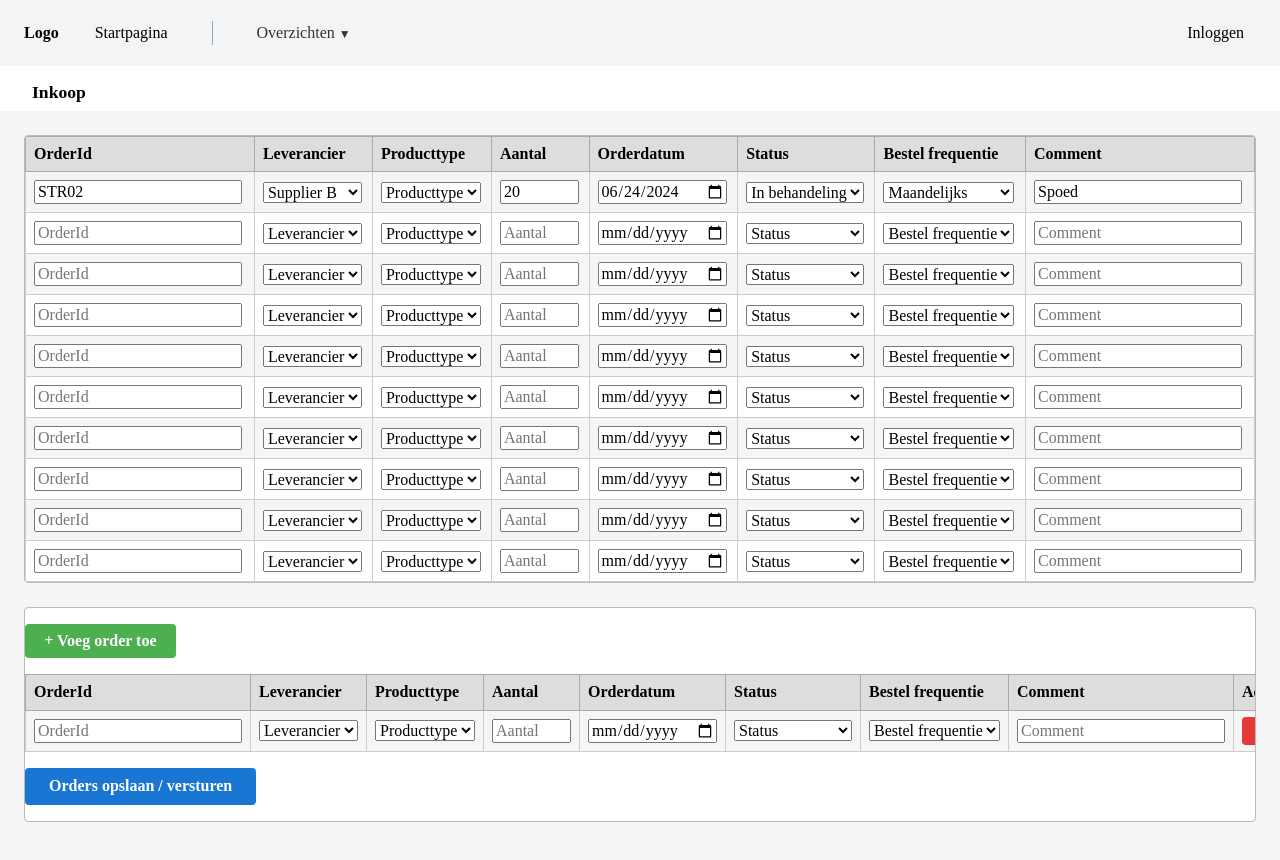
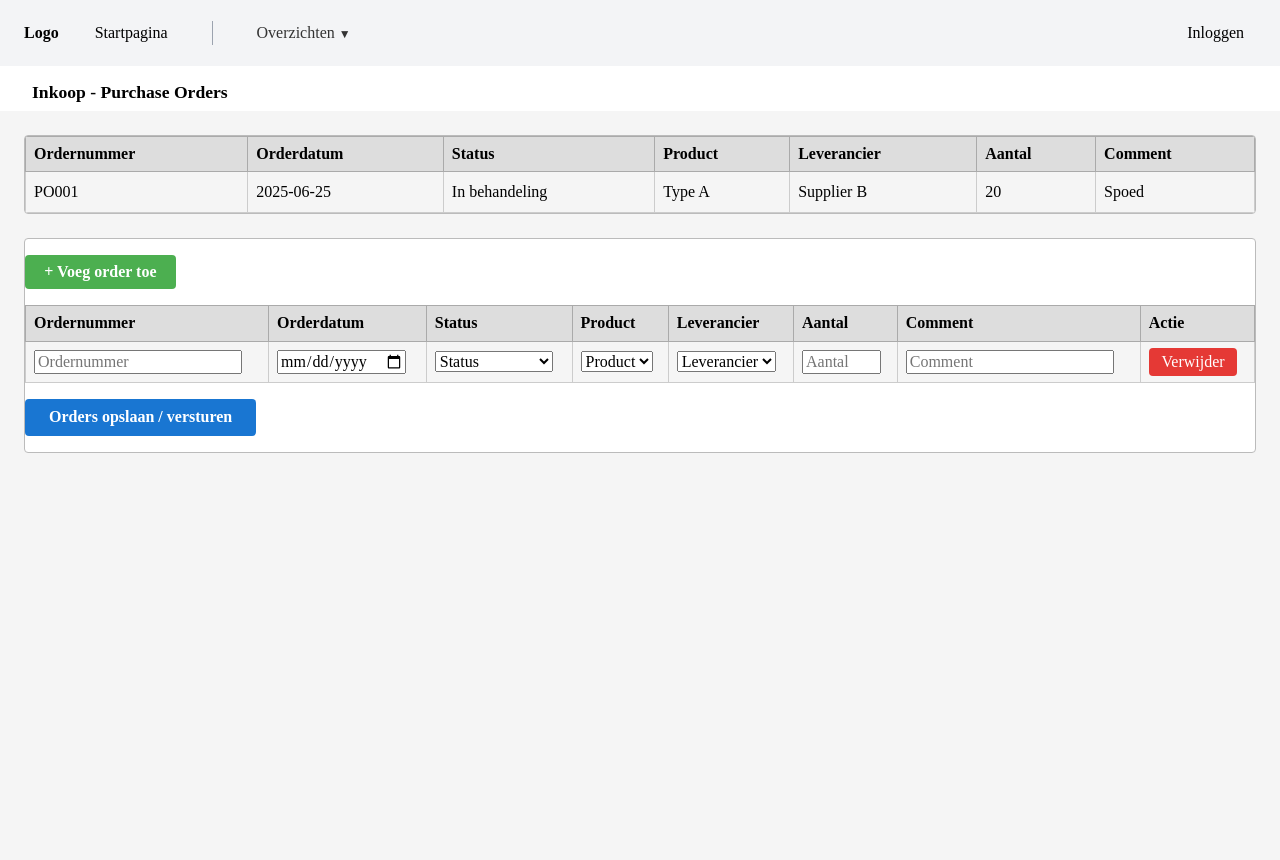
Before and after one commit to ZuydUniversity/2425-B2C6-B2B-2-Frontend, a Next.js app: page /purchasing in a window 1280 px wide. Shown: the top 860 px of the page. Built offline with nearby package versions, Linux system fonts and the light colour scheme.

Commit message:
Model and display PurchaseOrder objects, not just "orders".

```diff
--- a/src/pages/purchasing.tsx
+++ b/src/pages/purchasing.tsx
@@ -1,157 +1,102 @@
 import React, { useState } from "react";
 import styles from "./purchasing.module.scss";
 
-const leveranciers = ["Supplier A", "Supplier B", "Supplier C"];
-const producttypes = ["Type A", "Type B", "Type C"];
+// Example supplier and product lists with IDs
+const suppliers = [
+  { id: 1, name: "Supplier A" },
+  { id: 2, name: "Supplier B" },
+  { id: 3, name: "Supplier C" },
+];
+const products = [
+  { id: 1, name: "Type A" },
+  { id: 2, name: "Type B" },
+  { id: 3, name: "Type C" },
+];
 const statuses = ["In behandeling", "Goedgekeurd", "Geweigerd"];
-const frequenties = ["Wekelijks", "Maandelijks", "Jaarlijks"];
 
-const DottedGraph: React.FC = () => (
-  <svg
-    className={styles.dottedGraphSvg}
-    width="320"
-    height="180"
-    viewBox="0 0 320 180"
-  >
-    {/* Axes */}
-    <line x1="40" y1="10" x2="40" y2="160" stroke="#888" strokeWidth="2" />
-    <line x1="40" y1="160" x2="300" y2="160" stroke="#888" strokeWidth="2" />
-    {/* Y axis label */}
-    <text
-      x="10"
-      y="90"
-      textAnchor="middle"
-      fontSize="12"
-      fill="#222"
-      transform="rotate(-90 15,90)"
-    >
-      Aantal bestellingen
-    </text>
-    {/* X axis label */}
-    <text x="170" y="175" textAnchor="middle" fontSize="12" fill="#222">
-      Tijd
-    </text>
-    {/* Dots (placeholder data) */}
-    <circle cx="60" cy="120" r="4" fill="#1976d2" />
-    <circle cx="90" cy="100" r="4" fill="#1976d2" />
-    <circle cx="120" cy="110" r="4" fill="#1976d2" />
-    <circle cx="150" cy="80" r="4" fill="#1976d2" />
-    <circle cx="180" cy="70" r="4" fill="#1976d2" />
-    <circle cx="210" cy="60" r="4" fill="#1976d2" />
-    <circle cx="240" cy="50" r="4" fill="#1976d2" />
-    <circle cx="270" cy="40" r="4" fill="#1976d2" />
-    {/* Trendline (placeholder) */}
-    <line
-      x1="60"
-      y1="120"
-      x2="270"
-      y2="40"
-      stroke="#e53935"
-      strokeWidth="2"
-      strokeDasharray="4"
-    />
-  </svg>
-);
+type PurchaseOrder = {
+  orderNumber: string;
+  orderDate: string;
+  status: string;
+  productId: number | "";
+  supplierId: number | "";
+  quantity: number | "";
+  comment: string;
+};
+
+const emptyPurchaseOrder: PurchaseOrder = {
+  orderNumber: "",
+  orderDate: "",
+  status: "",
+  productId: "",
+  supplierId: "",
+  quantity: "",
+  comment: "",
+};
 
 const tableHeaders = [
-  "OrderId",
-  "Leverancier",
-  "Producttype",
-  "Aantal",
+  "Ordernummer",
   "Orderdatum",
   "Status",
-  "Bestel frequentie",
+  "Product",
+  "Leverancier",
+  "Aantal",
   "Comment",
 ];
 
-const emptyOrder = {
-  orderId: "",
-  leverancier: "",
-  producttype: "",
-  aantal: "",
-  orderdatum: "",
-  status: "",
-  frequentie: "",
-  comment: "",
-};
-
 const PurchasingPage = () => {
-  const [rows, setRows] = useState([
+  // Example initial data
+  const [orders, setOrders] = useState<PurchaseOrder[]>([
     {
-      orderId: "STR02",
-      leverancier: "Supplier B",
-      producttype: "Type Y",
-      aantal: "20",
-      orderdatum: "2024-06-24",
+      orderNumber: "PO001",
+      orderDate: "2025-06-25",
       status: "In behandeling",
-      frequentie: "Maandelijks",
+      productId: 1,
+      supplierId: 2,
+      quantity: 20,
       comment: "Spoed",
     },
-    ...Array(9).fill(emptyOrder),
   ]);
-
-  const [frequentieModalIdx, setFrequentieModalIdx] = useState<number | null>(
-    null,
-  );
-  const [aantalErrors, setAantalErrors] = useState<{ [key: number]: string }>(
-    {},
-  );
-  const [newOrders, setNewOrders] = useState([{ ...emptyOrder }]);
-  const [newOrderErrors, setNewOrderErrors] = useState<{
-    [key: number]: string;
-  }>({});
+  const [newOrders, setNewOrders] = useState<PurchaseOrder[]>([
+    { ...emptyPurchaseOrder },
+  ]);
+  const [errors, setErrors] = useState<{ [key: number]: string }>({});
   const [submitMessage, setSubmitMessage] = useState<string | null>(null);
 
-  const handleChange = (idx: number, field: string, value: string) => {
-    if (field === "aantal") {
+  // Handle changes for new order rows
+  const handleNewOrderChange = (
+    idx: number,
+    field: keyof PurchaseOrder,
+    value: any,
+  ) => {
+    setNewOrders((prev) =>
+      prev.map((row, i) => (i === idx ? { ...row, [field]: value } : row)),
+    );
+    // Simple validation for quantity
+    if (field === "quantity") {
       const num = Number(value);
       if (value === "" || isNaN(num) || num < 0 || num > 9999) {
-        setAantalErrors((prev) => ({
+        setErrors((prev) => ({
           ...prev,
           [idx]: "Voer een getal in tussen 0 en 9999",
         }));
       } else {
-        setAantalErrors((prev) => {
+        setErrors((prev) => {
           const copy = { ...prev };
           delete copy[idx];
           return copy;
         });
       }
     }
-    setRows((prev) =>
-      prev.map((row, i) => (i === idx ? { ...row, [field]: value } : row)),
-    );
-  };
-
-  // For new order table
-  const handleNewOrderChange = (idx: number, field: string, value: string) => {
-    if (field === "aantal") {
-      const num = Number(value);
-      if (value === "" || isNaN(num) || num < 0 || num > 9999) {
-        setNewOrderErrors((prev) => ({
-          ...prev,
-          [idx]: "Voer een getal in tussen 0 en 9999",
-        }));
-      } else {
-        setNewOrderErrors((prev) => {
-          const copy = { ...prev };
-          delete copy[idx];
-          return copy;
-        });
-      }
-    }
-    setNewOrders((prev) =>
-      prev.map((row, i) => (i === idx ? { ...row, [field]: value } : row)),
-    );
   };
 
   const addNewOrderRow = () => {
-    setNewOrders((prev) => [...prev, { ...emptyOrder }]);
+    setNewOrders((prev) => [...prev, { ...emptyPurchaseOrder }]);
   };
 
   const removeNewOrderRow = (idx: number) => {
     setNewOrders((prev) => prev.filter((_, i) => i !== idx));
-    setNewOrderErrors((prev) => {
+    setErrors((prev) => {
       const copy = { ...prev };
       delete copy[idx];
       return copy;
@@ -159,56 +104,43 @@ const PurchasingPage = () => {
   };
 
   const submitOrders = async () => {
-    // Simple validation: no empty required fields and no errors
     let hasError = false;
     newOrders.forEach((order, idx) => {
       if (
-        !order.orderId ||
-        !order.leverancier ||
-        !order.producttype ||
-        !order.aantal ||
-        !order.orderdatum ||
+        !order.orderNumber ||
+        !order.orderDate ||
         !order.status ||
-        !order.frequentie
+        !order.productId ||
+        !order.supplierId ||
+        !order.quantity
       ) {
-        setNewOrderErrors((prev) => ({
+        setErrors((prev) => ({
           ...prev,
           [idx]: "Vul alle verplichte velden in",
         }));
         hasError = true;
       }
-      if (newOrderErrors[idx]) hasError = true;
+      if (errors[idx]) hasError = true;
     });
     if (hasError) {
       setSubmitMessage("Corrigeer de fouten voor het verzenden.");
       return;
     }
 
-    try {
-      // Example POST request for each order (adjust endpoint as needed)
-      for (const order of newOrders) {
-        await fetch("http://10.0.2.4:8080/api/Orders", {
-          method: "POST",
-          headers: { "Content-Type": "application/json" },
-          body: JSON.stringify(order),
-        });
-      }
-      setSubmitMessage("Orders succesvol verzonden!");
-      setNewOrders([{ ...emptyOrder }]);
-      setNewOrderErrors({});
-    } catch {
-      setSubmitMessage("Fout bij verzenden van orders.");
-    }
+    // Here you would POST to your backend
+    setOrders((prev) => [...prev, ...newOrders]);
+    setNewOrders([{ ...emptyPurchaseOrder }]);
+    setErrors({});
+    setSubmitMessage("Orders succesvol toegevoegd!");
   };
 
   return (
     <div className={styles.container}>
-      {/* Page Title */}
       <div className={styles.pageTitle}>
-        <div className={styles.titleText}>Inkoop</div>
+        <div className={styles.titleText}>Inkoop - Purchase Orders</div>
       </div>
 
-      {/* Existing Orders Table */}
+      {/* Existing Purchase Orders Table */}
       <div className={styles.tableWrapper}>
         <table className={styles.table}>
           <thead>
@@ -221,132 +153,29 @@ const PurchasingPage = () => {
             </tr>
           </thead>
           <tbody>
-            {rows.map((row, idx) => (
+            {orders.map((order, idx) => (
               <tr
                 key={idx}
                 style={{ background: idx % 2 === 0 ? "#f5f5f5" : "#fff" }}
               >
+                <td className={styles.td}>{order.orderNumber}</td>
+                <td className={styles.td}>{order.orderDate}</td>
+                <td className={styles.td}>{order.status}</td>
                 <td className={styles.td}>
-                  <input
-                    type="text"
-                    className={styles.tableButton}
-                    value={row.orderId}
-                    onChange={(e) =>
-                      handleChange(idx, "orderId", e.target.value)
-                    }
-                    placeholder="OrderId"
-                  />
+                  {products.find((p) => p.id === order.productId)?.name || ""}
                 </td>
                 <td className={styles.td}>
-                  <select
-                    className={styles.tableButton}
-                    value={row.leverancier}
-                    onChange={(e) =>
-                      handleChange(idx, "leverancier", e.target.value)
-                    }
-                  >
-                    <option value="">Leverancier</option>
-                    {leveranciers.map((l) => (
-                      <option key={l} value={l}>
-                        {l}
-                      </option>
-                    ))}
-                  </select>
+                  {suppliers.find((s) => s.id === order.supplierId)?.name || ""}
                 </td>
-                <td className={styles.td}>
-                  <select
-                    className={styles.tableButton}
-                    value={row.producttype}
-                    onChange={(e) =>
-                      handleChange(idx, "producttype", e.target.value)
-                    }
-                  >
-                    <option value="">Producttype</option>
-                    {producttypes.map((p) => (
-                      <option key={p} value={p}>
-                        {p}
-                      </option>
-                    ))}
-                  </select>
-                </td>
-                <td className={styles.td}>
-                  <input
-                    type="number"
-                    min={0}
-                    max={9999}
-                    className={`${styles.tableButton} ${aantalErrors[idx] ? styles.inputError : ""}`}
-                    value={row.aantal}
-                    onChange={(e) =>
-                      handleChange(idx, "aantal", e.target.value)
-                    }
-                    placeholder="Aantal"
-                  />
-                  {aantalErrors[idx] && (
-                    <div className={styles.errorTooltip}>
-                      {aantalErrors[idx]}
-                    </div>
-                  )}
-                </td>
-                <td className={styles.td}>
-                  <input
-                    type="date"
-                    className={styles.tableButton}
-                    value={row.orderdatum}
-                    onChange={(e) =>
-                      handleChange(idx, "orderdatum", e.target.value)
-                    }
-                  />
-                </td>
-                <td className={styles.td}>
-                  <select
-                    className={styles.tableButton}
-                    value={row.status}
-                    onChange={(e) =>
-                      handleChange(idx, "status", e.target.value)
-                    }
-                  >
-                    <option value="">Status</option>
-                    {statuses.map((s) => (
-                      <option key={s} value={s}>
-                        {s}
-                      </option>
-                    ))}
-                  </select>
-                </td>
-                <td className={styles.td}>
-                  <select
-                    className={styles.tableButton}
-                    value={row.frequentie}
-                    onChange={(e) =>
-                      handleChange(idx, "frequentie", e.target.value)
-                    }
-                  >
-                    <option value="">Bestel frequentie</option>
-                    {frequenties.map((f) => (
-                      <option key={f} value={f}>
-                        {f}
-                      </option>
-                    ))}
-                  </select>
-                </td>
-                <td className={styles.td}>
-                  <input
-                    type="text"
-                    className={styles.tableButton}
-                    value={row.comment}
-                    onChange={(e) =>
-                      handleChange(idx, "comment", e.target.value)
-                    }
-                    placeholder="Comment"
-                  />
-                </td>
+                <td className={styles.td}>{order.quantity}</td>
+                <td className={styles.td}>{order.comment}</td>
               </tr>
             ))}
           </tbody>
         </table>
       </div>
 
-      {/* New Orders Table */}
+      {/* New Purchase Orders Table */}
       <div className={styles.tableWrapper}>
         <div className={styles.tableActions}>
           <button className={styles.addButton} onClick={addNewOrderRow}>
@@ -365,7 +194,7 @@ const PurchasingPage = () => {
             </tr>
           </thead>
           <tbody>
-            {newOrders.map((row, idx) => (
+            {newOrders.map((order, idx) => (
               <tr
                 key={idx}
                 style={{ background: idx % 2 === 0 ? "#f5f5f5" : "#fff" }}
@@ -374,77 +203,27 @@ const PurchasingPage = () => {
                   <input
                     type="text"
                     className={styles.tableButton}
-                    value={row.orderId}
+                    value={order.orderNumber}
                     onChange={(e) =>
-                      handleNewOrderChange(idx, "orderId", e.target.value)
+                      handleNewOrderChange(idx, "orderNumber", e.target.value)
                     }
-                    placeholder="OrderId"
+                    placeholder="Ordernummer"
                   />
-                </td>
-                <td className={styles.td}>
-                  <select
-                    className={styles.tableButton}
-                    value={row.leverancier}
-                    onChange={(e) =>
-                      handleNewOrderChange(idx, "leverancier", e.target.value)
-                    }
-                  >
-                    <option value="">Leverancier</option>
-                    {leveranciers.map((l) => (
-                      <option key={l} value={l}>
-                        {l}
-                      </option>
-                    ))}
-                  </select>
-                </td>
-                <td className={styles.td}>
-                  <select
-                    className={styles.tableButton}
-                    value={row.producttype}
-                    onChange={(e) =>
-                      handleNewOrderChange(idx, "producttype", e.target.value)
-                    }
-                  >
-                    <option value="">Producttype</option>
-                    {producttypes.map((p) => (
-                      <option key={p} value={p}>
-                        {p}
-                      </option>
-                    ))}
-                  </select>
-                </td>
-                <td className={styles.td}>
-                  <input
-                    type="number"
-                    min={0}
-                    max={9999}
-                    className={`${styles.tableButton} ${newOrderErrors[idx] ? styles.inputError : ""}`}
-                    value={row.aantal}
-                    onChange={(e) =>
-                      handleNewOrderChange(idx, "aantal", e.target.value)
-                    }
-                    placeholder="Aantal"
-                  />
-                  {newOrderErrors[idx] && (
-                    <div className={styles.errorTooltip}>
-                      {newOrderErrors[idx]}
-                    </div>
-                  )}
                 </td>
                 <td className={styles.td}>
                   <input
                     type="date"
                     className={styles.tableButton}
-                    value={row.orderdatum}
+                    value={order.orderDate}
                     onChange={(e) =>
-                      handleNewOrderChange(idx, "orderdatum", e.target.value)
+                      handleNewOrderChange(idx, "orderDate", e.target.value)
                     }
                   />
                 </td>
                 <td className={styles.td}>
                   <select
                     className={styles.tableButton}
-                    value={row.status}
+                    value={order.status}
                     onChange={(e) =>
                       handleNewOrderChange(idx, "status", e.target.value)
                     }
@@ -460,24 +239,64 @@ const PurchasingPage = () => {
                 <td className={styles.td}>
                   <select
                     className={styles.tableButton}
-                    value={row.frequentie}
+                    value={order.productId}
                     onChange={(e) =>
-                      handleNewOrderChange(idx, "frequentie", e.target.value)
+                      handleNewOrderChange(
+                        idx,
+                        "productId",
+                        Number(e.target.value),
+                      )
                     }
                   >
-                    <option value="">Bestel frequentie</option>
-                    {frequenties.map((f) => (
-                      <option key={f} value={f}>
-                        {f}
+                    <option value="">Product</option>
+                    {products.map((p) => (
+                      <option key={p.id} value={p.id}>
+                        {p.name}
+                      </option>
+                    ))}
+                  </select>
+                </td>
+                <td className={styles.td}>
+                  <select
+                    className={styles.tableButton}
+                    value={order.supplierId}
+                    onChange={(e) =>
+                      handleNewOrderChange(
+                        idx,
+                        "supplierId",
+                        Number(e.target.value),
+                      )
+                    }
+                  >
+                    <option value="">Leverancier</option>
+                    {suppliers.map((s) => (
+                      <option key={s.id} value={s.id}>
+                        {s.name}
                       </option>
                     ))}
                   </select>
                 </td>
                 <td className={styles.td}>
                   <input
+                    type="number"
+                    min={0}
+                    max={9999}
+                    className={`${styles.tableButton} ${errors[idx] ? styles.inputError : ""}`}
+                    value={order.quantity}
+                    onChange={(e) =>
+                      handleNewOrderChange(idx, "quantity", e.target.value)
+                    }
+                    placeholder="Aantal"
+                  />
+                  {errors[idx] && (
+                    <div className={styles.errorTooltip}>{errors[idx]}</div>
+                  )}
+                </td>
+                <td className={styles.td}>
+                  <input
                     type="text"
                     className={styles.tableButton}
-                    value={row.comment}
+                    value={order.comment}
                     onChange={(e) =>
                       handleNewOrderChange(idx, "comment", e.target.value)
                     }
@@ -506,31 +325,6 @@ const PurchasingPage = () => {
           )}
         </div>
       </div>
-
-      {/* Frequentie Modal */}
-      {frequentieModalIdx !== null && (
-        <div
-          className={styles.modalOverlay}
-          onClick={() => setFrequentieModalIdx(null)}
-        >
-          <div
-            className={styles.modalContent}
-            onClick={(e) => e.stopPropagation()}
-          >
-            <button
-              className={styles.closeButton}
-              onClick={() => setFrequentieModalIdx(null)}
-              aria-label="Close"
-            >
-              ×
-            </button>
-            <h3>Frequentie Bestelling Overzicht</h3>
-            <div className={styles.modalChartsRow}>
-              <DottedGraph />
-            </div>
-          </div>
-        </div>
-      )}
     </div>
   );
 };
```
